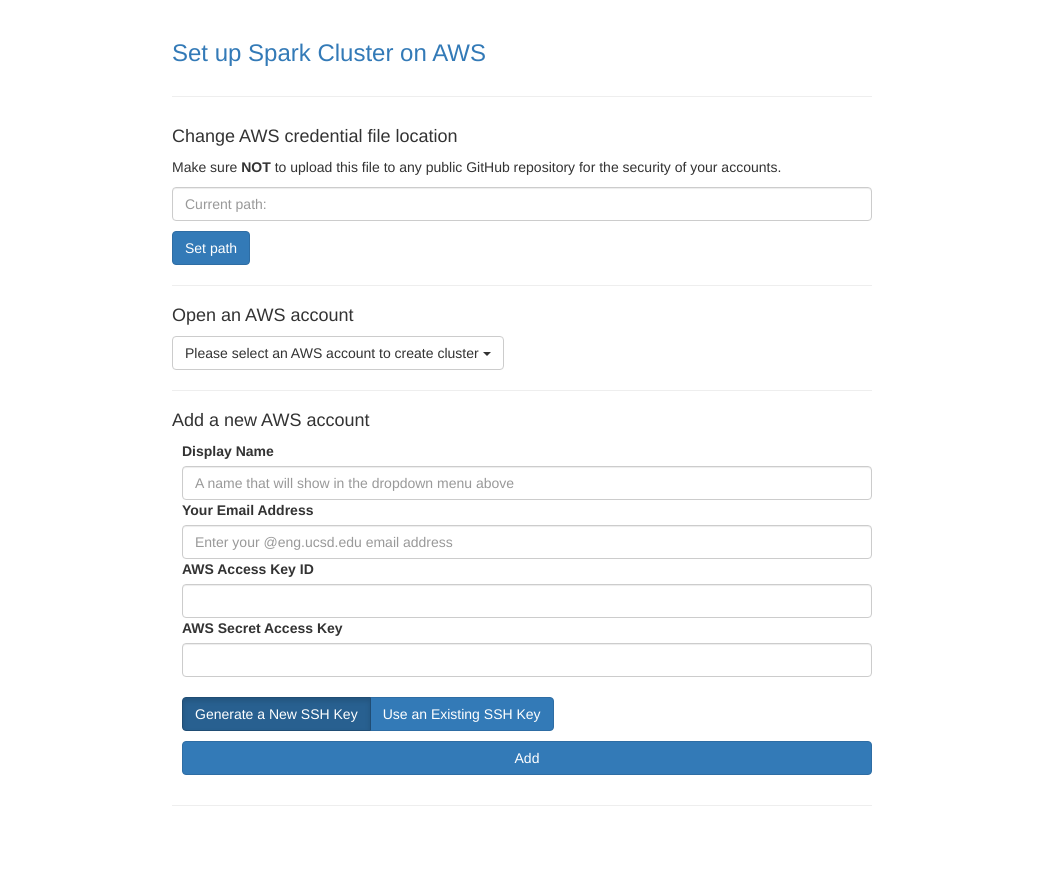
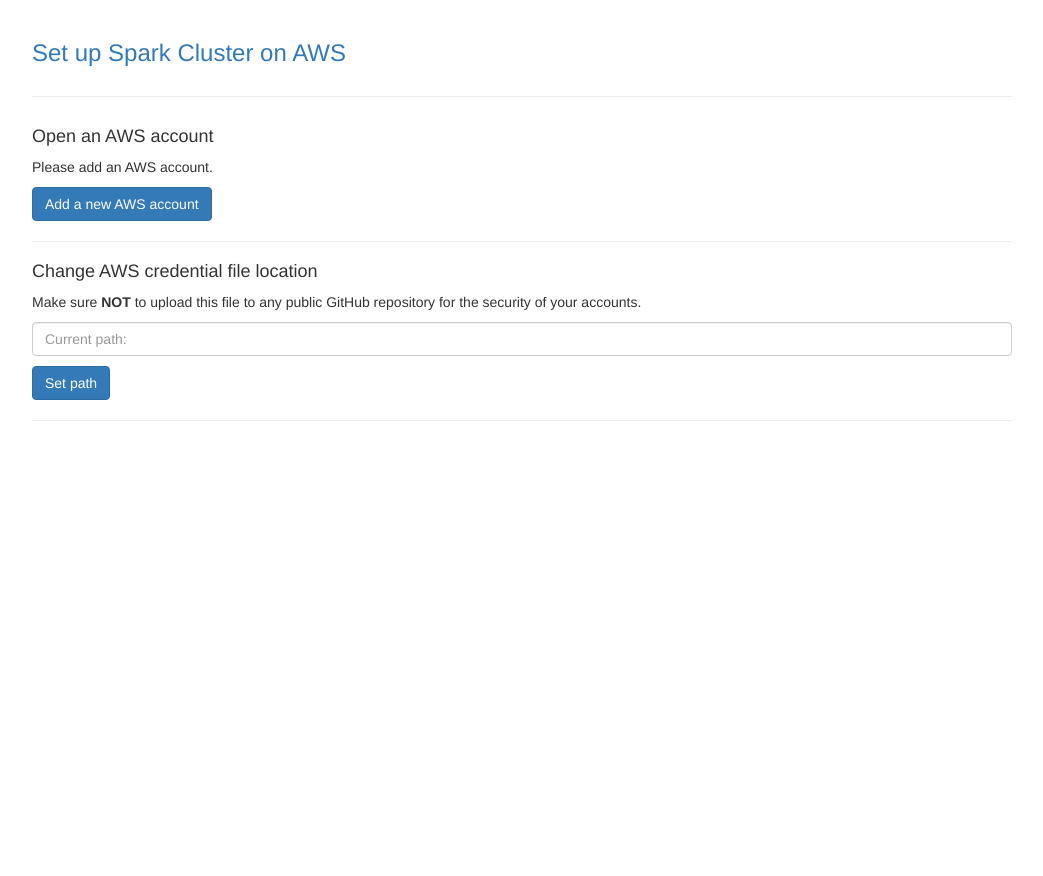
Before and after one commit to arapat/spark-notebook, a Flask app: page / in a window 1280 px wide. Shown: the whole page, without its empty margins (118-1161 px from the left). After the commit the page ends 421 px from the top, so only its background shows below. Run offline with Flask 2, Linux system fonts and the light colour scheme; parts of the project's set-up code (start-up, migrations or seed data) failed here and were passed over; some libraries are stand-ins or nearby versions.

Commit message:
style updates

```diff
--- a/config.yaml
+++ b/config.yaml
@@ -1,8 +1,8 @@
 credentials:
   path: ./credentials.yaml
 launch:
-  install-hdfs: True
-  install-spark: True
+  install-hdfs: true
+  install-spark: true
   name: demo-cluster
   num-slaves: 1
   password: change-me-321
@@ -13,6 +13,7 @@
     instance-initiated-shutdown-behavior: terminate
     instance-type: r3.2xlarge
     region: us-east-1
+    spot-price: 1.0
     user: ec2-user
 services:
   hdfs:
--- a/spark_notebook/static/css/main.css
+++ b/spark_notebook/static/css/main.css
@@ -5,7 +5,7 @@
 
 .container-narrow {
   margin: 0 auto;
-  max-width: 700px;
+  max-width: 980px;
 }
 .container-narrow > hr {
   margin: 30px 0;
--- a/spark_notebook/templates/accounts.html
+++ b/spark_notebook/templates/accounts.html
@@ -16,6 +16,25 @@
 
 <div class="row-fluid">
     <div class="span12">
+        <h4>Open an AWS account</h4>
+        <div id="aws-accounts">
+            {% if clusters["ec2"]|length == 0 %}
+                <p>Please add an AWS account.</p>
+            {% else %}
+                <p>Please select an AWS account to create cluster.</p>
+                <ul>
+                  {% for cluster in clusters["ec2"] %}
+                  <li><a href="/account/{{cluster}}">{{cluster}}</a></li>
+                  {% endfor %}
+                </ul>
+            {% endif %}
+            <button type="button" class="btn btn-primary" data-toggle="modal" data-target="#add-aws">
+                Add a new AWS account
+            </button>
+        </div>
+
+        <hr>
+
         <h4>Change AWS credential file location</h4>
         <form class="form-credential-path" action="" method="POST">
             <p>Make sure <b>NOT</b> to upload this file to any public GitHub repository for
@@ -29,26 +48,14 @@
             </button>
         </form>
 
-        <hr>
-
-        <h4>Open an AWS account</h4>
-        <div class="dropdown">
-            <button class="btn btn-default dropdown-toggle"
-                    type="button" id="select-account" data-toggle="dropdown"
-                    aria-haspopup="true" aria-expanded="true">
-              Please select an AWS account to create cluster
-              <span class="caret"></span>
-            </button>
-            <ul class="dropdown-menu" aria-labelledby="select-account">
-              {% for cluster in clusters["ec2"] %}
-              <li><a href="/account/{{cluster}}">{{cluster}}</a></li>
-              {% endfor %}
-            </ul>
+        <div class="modal fade" id="add-aws" tabindex="-1" role="dialog" aria-labelledby="add-aws-title">
+            <div class="modal-dialog" role="document">
+                <div class="modal-content">
+                    <div class="modal-header">
+                        <button type="button" class="close" data-dismiss="modal" aria-label="Close"><span aria-hidden="true">&times;</span></button>
+                        <h4 class="modal-title" id="add-aws-title">Add a new AWS account</h4>
                     </div>
-
-        <hr/>
-
-        <h4>Add a new AWS account</h4>
+                    <div class="modal-body">
                         <form class="form-add-account" action="" method="POST">
                             <input type="hidden" name="type" value="add-account"/>
                             <label>Display Name</label>
@@ -96,6 +103,8 @@
                         </form>
                     </div>
                 </div>
+            </div>
+        </div>
 {% endblock %}
 
 {% block js %}
```
Lines whose indentation alone changed are shown as unchanged.
